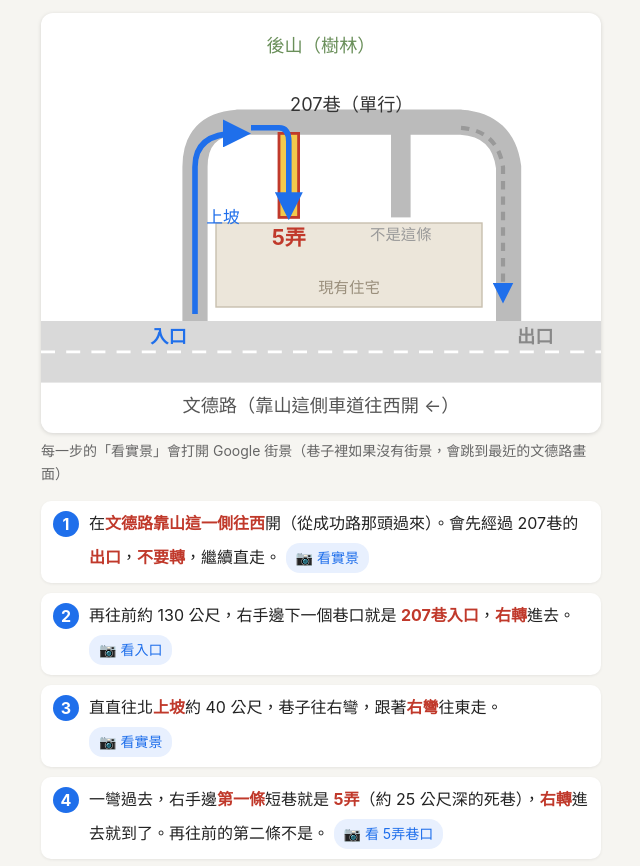
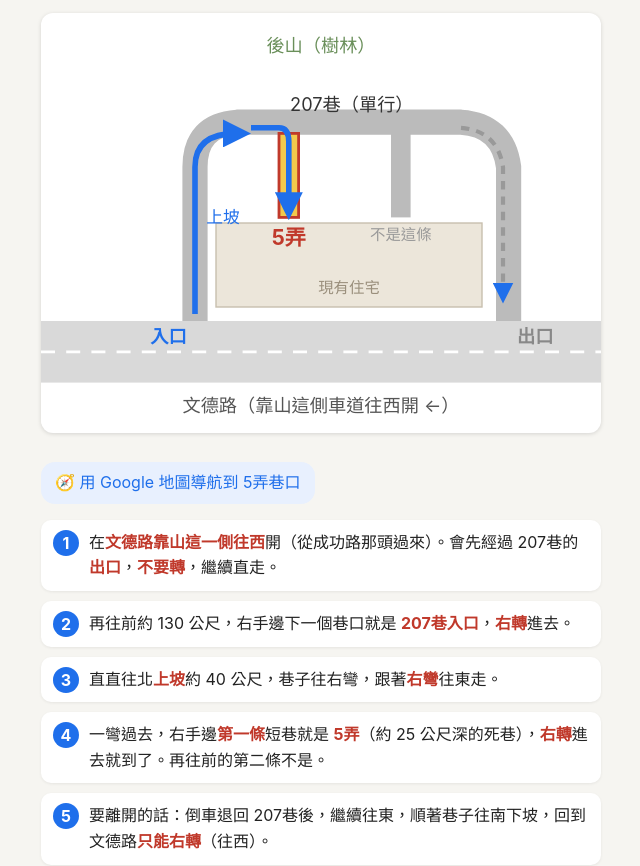
Before and after one commit to ishoplus/wende207-route, a plain HTML site: page index.html in a window 1280 px wide. Shown: the part 85-951 px from the top of the page, without its empty margins (319-959 px from the left). Drawn offline with Linux system fonts and the light colour scheme.

Commit message:
拿掉不準的街景連結，改成導航按鈕
Co-Authored-By: Claude Opus 5.5 <noreply@anthropic.com>

```diff
--- a/index.html
+++ b/index.html
@@ -55,13 +55,13 @@
     <text x="118" y="150" fill="#1f6feb" font-size="12">上坡</text>
   </svg>
 
-  <p class="sub">每一步的「看實景」會打開 Google 街景（巷子裡如果沒有街景，會跳到最近的文德路畫面）</p>
+  <p><a class="sv" style="font-size:16px;padding:8px 14px" href="https://www.google.com/maps/dir/?api=1&amp;destination=25.07921,121.58698&amp;travelmode=driving" target="_blank" rel="noopener">🧭 用 Google 地圖導航到 5弄巷口</a></p>
   <ol>
-    <li>在<b>文德路靠山這一側往西</b>開（從成功路那頭過來）。會先經過 207巷的<b>出口</b>，<b>不要轉</b>，繼續直走。 <a class="sv" href="https://www.google.com/maps/@?api=1&amp;map_action=pano&amp;viewpoint=25.07893,121.5881&amp;heading=255&amp;pitch=0&amp;fov=90" target="_blank" rel="noopener">📷 看實景</a></li>
-    <li>再往前約 130 公尺，右手邊下一個巷口就是 <b>207巷入口</b>，<b>右轉</b>進去。 <a class="sv" href="https://www.google.com/maps/@?api=1&amp;map_action=pano&amp;viewpoint=25.07864,121.5864&amp;heading=30&amp;pitch=0&amp;fov=90" target="_blank" rel="noopener">📷 看入口</a></li>
-    <li>直直往北<b>上坡</b>約 40 公尺，巷子往右彎，跟著<b>右彎</b>往東走。 <a class="sv" href="https://www.google.com/maps/@?api=1&amp;map_action=pano&amp;viewpoint=25.07895,121.58659&amp;heading=10&amp;pitch=0&amp;fov=90" target="_blank" rel="noopener">📷 看實景</a></li>
-    <li>一彎過去，右手邊<b>第一條</b>短巷就是 <b>5弄</b>（約 25 公尺深的死巷），<b>右轉</b>進去就到了。再往前的第二條不是。 <a class="sv" href="https://www.google.com/maps/@?api=1&amp;map_action=pano&amp;viewpoint=25.07921,121.58698&amp;heading=180&amp;pitch=0&amp;fov=90" target="_blank" rel="noopener">📷 看 5弄巷口</a></li>
-    <li>要離開的話：倒車退回 207巷後，繼續往東，順著巷子往南下坡，回到文德路<b>只能右轉</b>（往西）。 <a class="sv" href="https://www.google.com/maps/@?api=1&amp;map_action=pano&amp;viewpoint=25.07898,121.5878&amp;heading=215&amp;pitch=0&amp;fov=90" target="_blank" rel="noopener">📷 看出口</a></li>
+    <li>在<b>文德路靠山這一側往西</b>開（從成功路那頭過來）。會先經過 207巷的<b>出口</b>，<b>不要轉</b>，繼續直走。</li>
+    <li>再往前約 130 公尺，右手邊下一個巷口就是 <b>207巷入口</b>，<b>右轉</b>進去。</li>
+    <li>直直往北<b>上坡</b>約 40 公尺，巷子往右彎，跟著<b>右彎</b>往東走。</li>
+    <li>一彎過去，右手邊<b>第一條</b>短巷就是 <b>5弄</b>（約 25 公尺深的死巷），<b>右轉</b>進去就到了。再往前的第二條不是。</li>
+    <li>要離開的話：倒車退回 207巷後，繼續往東，順著巷子往南下坡，回到文德路<b>只能右轉</b>（往西）。</li>
   </ol>
 
   <p class="warn">⚠ 207巷約 6 米寬，是單行道又是坡道，<b>不能從出口逆向進去</b>。5弄是死巷，車子進去後要倒車出來，或者直接倒車進去比較方便。</p>
```
